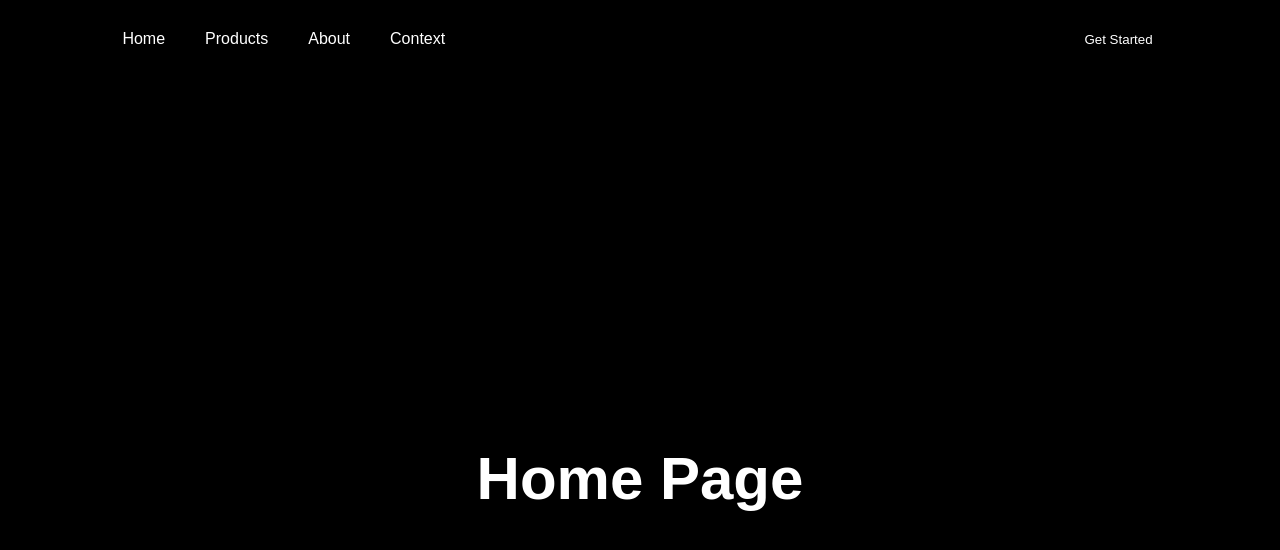
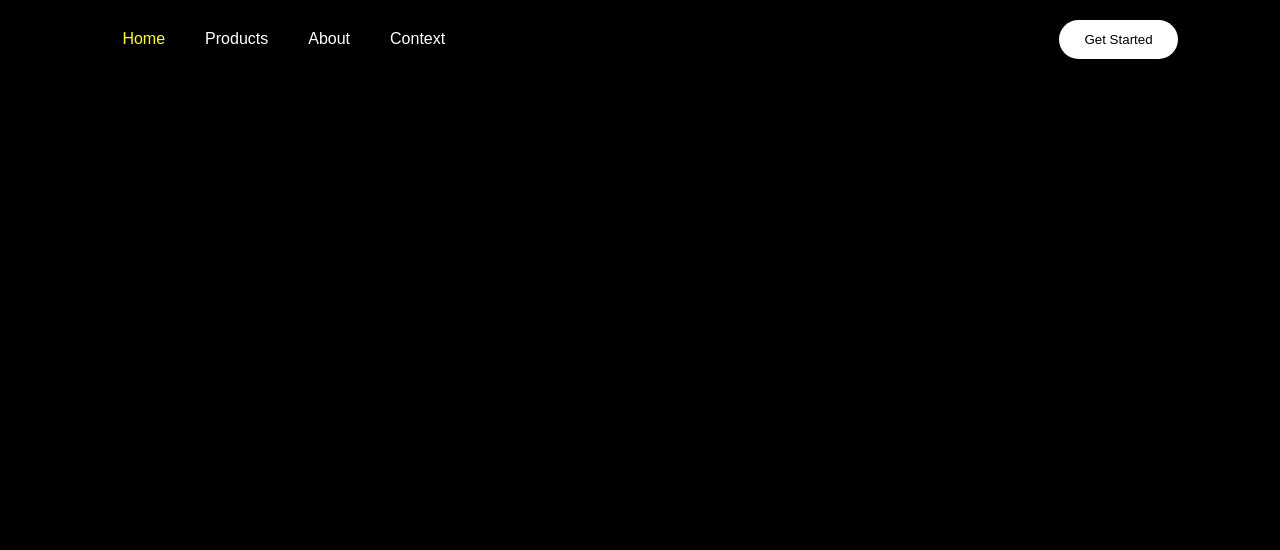
Before and after one commit to Space-microwave/Router-React-V7, a React (Vite) app: page / in a window 1280 px wide. Shown: the top 550 px of the page. Built offline with nearby package versions, Linux system fonts and the light colour scheme.

Commit message:
active nav-links

```diff
--- a/src/components/Navbar.jsx
+++ b/src/components/Navbar.jsx
@@ -1,14 +1,15 @@
 import React from "react";
-import { Link } from "react-router-dom";  // Import Link from react-router-dom
+import { NavLink } from "react-router-dom";  // Import Link from react-router-dom
+
 
 const Navbar = () => {
   return (
     <div className="navbar">
       <ul>
-        <Link to="/"><li>Home</li></Link>
-        <Link to="/product"><li>Products</li></Link>
-        <Link to="/about"><li>About</li></Link>
-        <Link to="/context"><li>Context</li></Link>
+        <NavLink to="/"><li>Home</li></NavLink>
+        <NavLink to="/product"><li>Products</li></NavLink>
+        <NavLink to="/about"><li>About</li></NavLink>
+        <NavLink to="/context"><li>Context</li></NavLink>
       </ul>
       <button>Get Started</button>
     </div>
--- a/src/index.css
+++ b/src/index.css
@@ -4,8 +4,7 @@
   box-sizing: border-box;
   font-family: 'popins', sans-serif;
   background-color: black;
-  color: white;
-  text-decoration: none;
+
 }
 
 .navbar {
@@ -23,11 +22,19 @@
   margin: 0 10px;
 }
 
+a{
+  color: white;
+}
+a.active{
+  color: yellow;
+}
+
 .navbar button{
-  background-color: #000;
+background: white;
   padding: 12px 25px;
   border: 0;
   outline: 0;
+  border-radius: 30px;
   cursor: pointer;
 }
 
```
Also changed, not shown: 1 other file (tests, documents, lock files or other folders).
